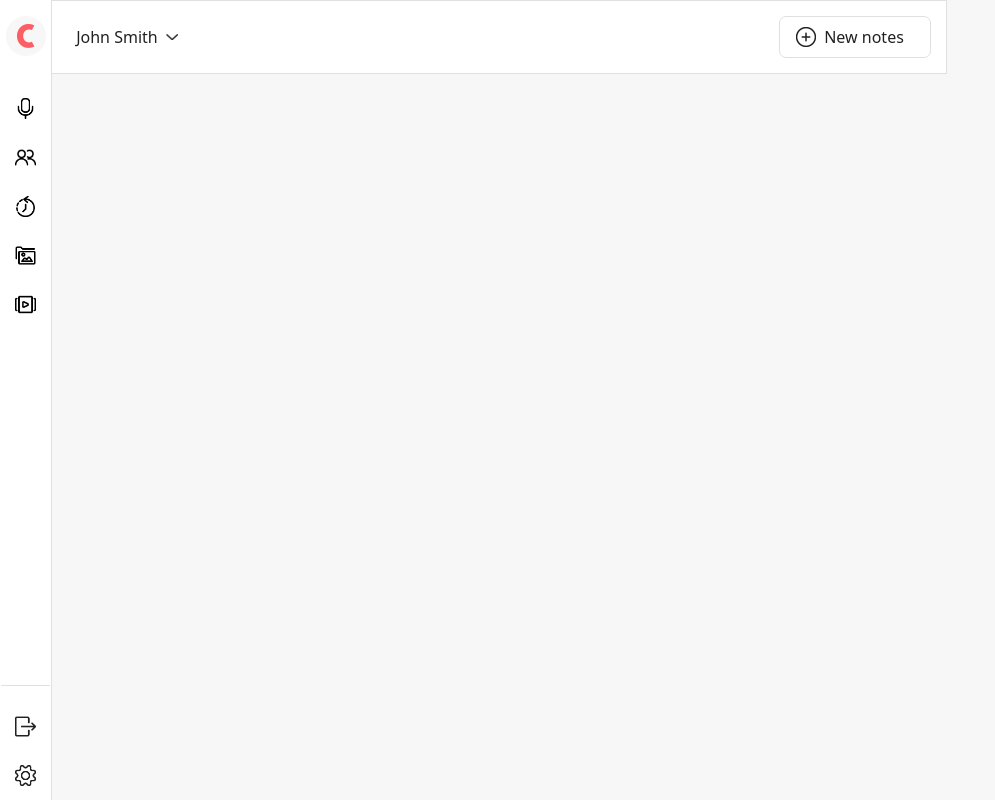
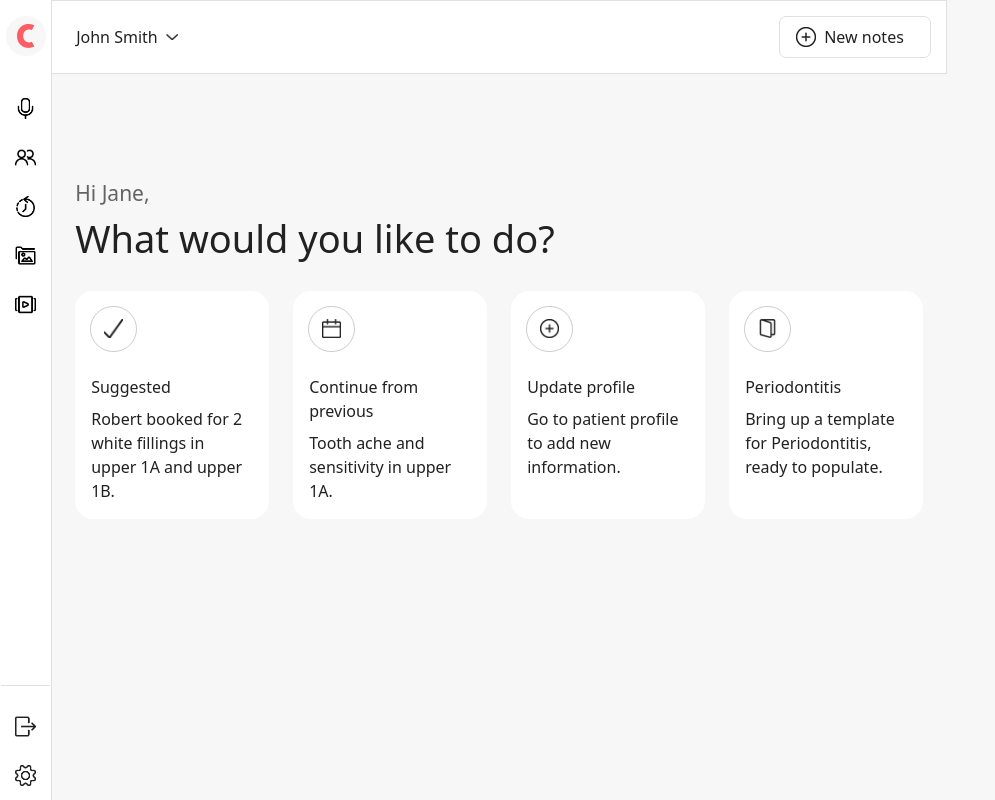
Before and after one commit to ChamilSachintha/Transcription-AI-Dashboard, a website: page index.html in a window 1280 px wide. Shown: the whole page, without its empty margins (0-995 px from the left). Drawn offline with nearby package versions, Linux system fonts and the light colour scheme.

Commit message:
Add middle content

```diff
--- a/index.html
+++ b/index.html
@@ -89,6 +89,8 @@
 
       <!-- Middle content -->
       <div class="w-[70%]">
+
+        <!-- Header -->
         <header
           class="w-full bg-white backdrop-blur-[40px] border border-[#E0E0E0] p-4 flex items-center justify-between"
         >
@@ -162,6 +164,53 @@
             <span>New notes</span>
           </button>
         </header>
+
+        <!-- Main content -->
+        <div class="container mx-auto p-6">
+          <!-- Headings -->
+          <h3 class="text-[21px] text-[rgba(0,0,0,0.6)] font-medium tracking-[-0.5%] mt-20">Hi Jane,</h3>
+          <h2 class="text-[38px] text-[#212121] font-medium tracking-[-0.5%] mb-6">What would you like to do?</h2>
+
+          <!-- Cards Container -->
+          <div class="grid grid-cols-1 sm:grid-cols-2 lg:grid-cols-4 gap-6">
+            <!-- Card 1 -->
+            <div class="flex flex-col text-left bg-white rounded-[18px] p-4">
+              <div class="w-[2.8rem] h-[2.8rem] flex items-center justify-center rounded-full outline outline-1 outline-[rgba(0,0,0,0.2)] p-1 mb-3">
+              <img src="./images/tick.png" alt="Card Image" class="w-[1.2rem] object-cover" />
+            </div>
+              <h3 class="text-[16px] text-[#212121] font-medium pb-2 pt-3">Suggested</h3>
+              <p class="text-[16px] font-regular text-[#212121] leading-6">Robert booked for 2 white fillings in upper 1A and upper 1B.</p>
+            </div>
+
+            <!-- Card 2 -->
+            <div class="flex flex-col text-left bg-white rounded-[18px] p-4">
+              <div class="w-[2.8rem] h-[2.8rem] flex items-center justify-center rounded-full outline outline-1 outline-[rgba(0,0,0,0.2)] p-1 mb-3">
+              <img src="./images/calendar.png" alt="Card Image" class="w-[1.2rem] object-cover" />
+            </div>
+              <h3 class="text-[16px] text-[#212121] font-medium pb-2 pt-3">Continue from previous</h3>
+              <p class="text-[16px] font-regular text-[#212121] leading-6">Tooth ache and sensitivity in upper 1A.</p>
+            </div>
+
+            <!-- Card 3 -->
+            <div class="flex flex-col text-left bg-white rounded-[18px] p-4">
+              <div class="w-[2.8rem] h-[2.8rem] flex items-center justify-center rounded-full outline outline-1 outline-[rgba(0,0,0,0.2)] p-1 mb-3">
+              <img src="./images/plus.png" alt="Card Image" class="w-[1.2rem] object-cover" />
+            </div>
+              <h3 class="text-[16px] text-[#212121] font-medium pb-2 pt-3">Update profile</h3>
+              <p class="text-[16px] font-regular text-[#212121] leading-6">Go to patient profile to add new information.</p>
+            </div>
+
+            <!-- Card 4 -->
+            <div class="flex flex-col text-left bg-white rounded-[18px] p-4">
+              <div class="w-[2.8rem] h-[2.8rem] flex items-center justify-center rounded-full outline outline-1 outline-[rgba(0,0,0,0.2)] p-1 mb-3">
+              <img src="./images/file.png" alt="Card Image" class="w-[1.2rem] object-cover" />
+            </div>
+              <h3 class="text-[16px] text-[#212121] font-medium pb-2 pt-3">Periodontitis</h3>
+              <p class="text-[16px] font-regular text-[#212121] leading-6">Bring up a template for Periodontitis, ready to populate.</p>
+            </div>
+          </div>
+        </div>
+
       </div>
 
       <!-- Transcription section -->
```
Also changed, not shown: images/calendar.png (added), images/file.png (added), images/plus.png (added), images/tick.png (added).
